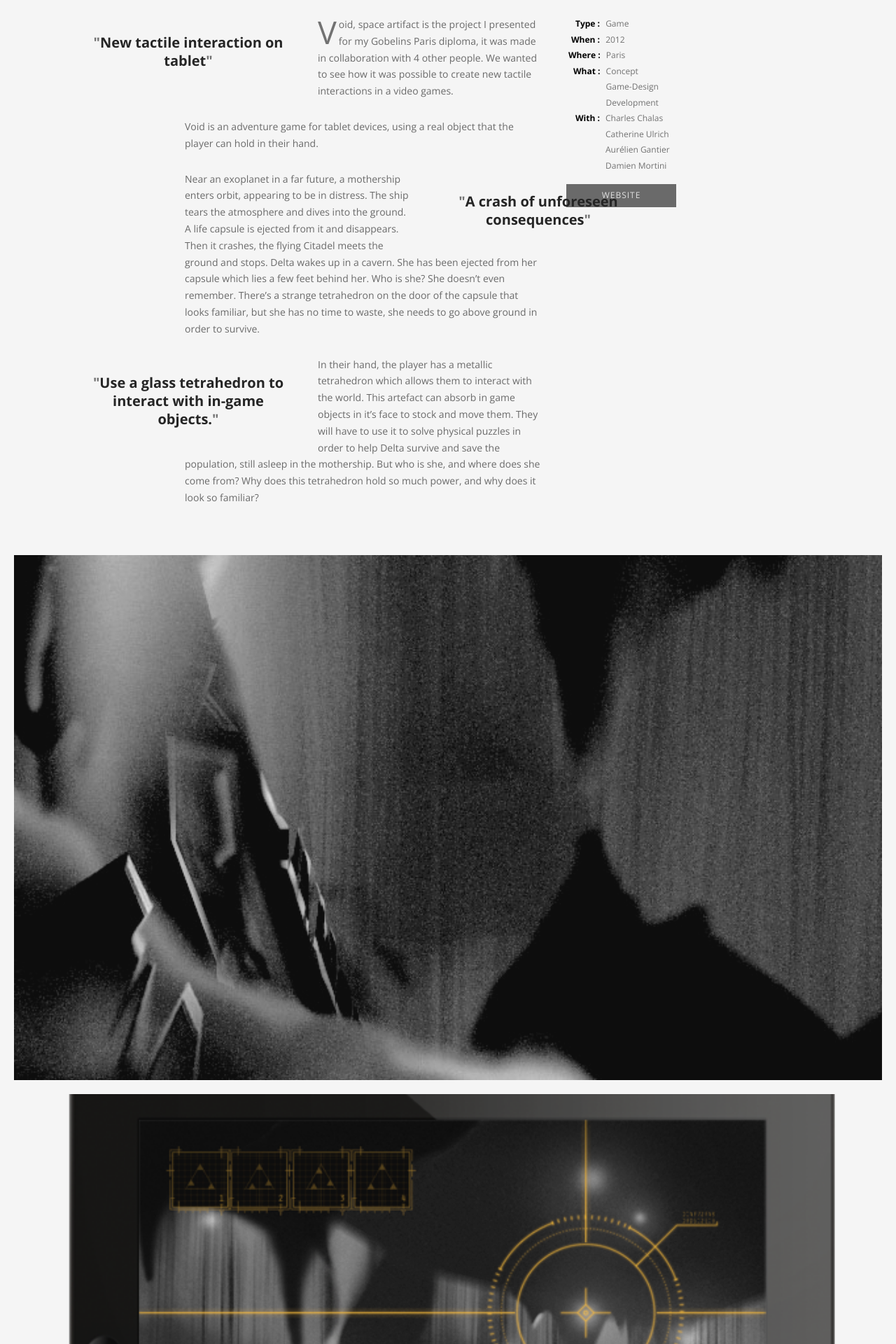
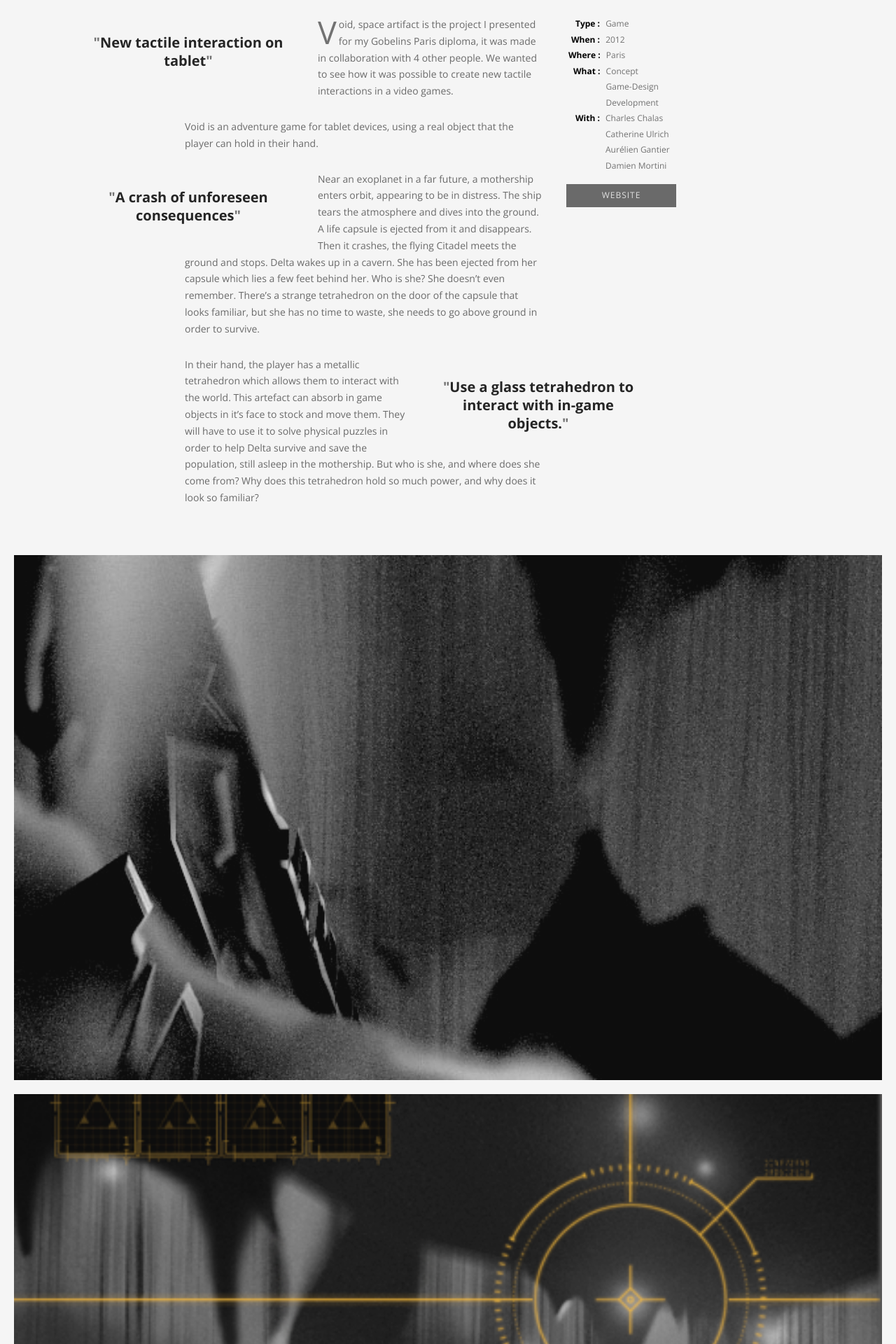
Before and after one commit to ragekit/ragekit.github.io, a Jekyll site: the page built from _posts/2012-06-01-Void.markdown, in a window 1280 px wide. Shown: the part 1081-3001 px from the top of the page at 70% size. Built offline with Jekyll 4.4.1, drawn with Linux system fonts in a browser that asks for light colours.

```diff
--- a/_posts/2012-06-01-Void.markdown
+++ b/_posts/2012-06-01-Void.markdown
@@ -25,8 +25,8 @@ Void, space artifact is the project I presented for my Gobelins Paris diploma, i
 
 Void is an adventure game for tablet devices, using a real object that the player can hold in their hand.
 
-####A crash of unforeseen consequences
+###A crash of unforeseen consequences
 Near an exoplanet in a far future, a mothership enters orbit, appearing to be in distress. The ship tears the atmosphere and dives into the ground. A life capsule is ejected from it and disappears. Then it crashes, the flying Citadel meets the ground and stops. Delta wakes up in a cavern. She has been ejected from her capsule which lies a few feet behind her. Who is she? She doesn't even remember. There's a strange tetrahedron on the door of the capsule that looks familiar, but she has no time to waste, she needs to go above ground in order to survive.
 
-###Use a glass tetrahedron to interact with in-game objects.
+####Use a glass tetrahedron to interact with in-game objects.
 In their hand, the player has a metallic tetrahedron which allows them to interact with the world. This artefact can absorb in game objects in it’s face to stock and move them. They will have to use it to solve physical puzzles in order to help Delta survive and save the population, still asleep in the mothership. But who is she, and where does she come from? Why does this tetrahedron hold so much power, and why does it look so familiar?
```
Also changed, not shown: other parts of _posts/2012-06-01-Void.markdown (+1 -1 lines), assets/void/1.png, assets/void/2.png.
